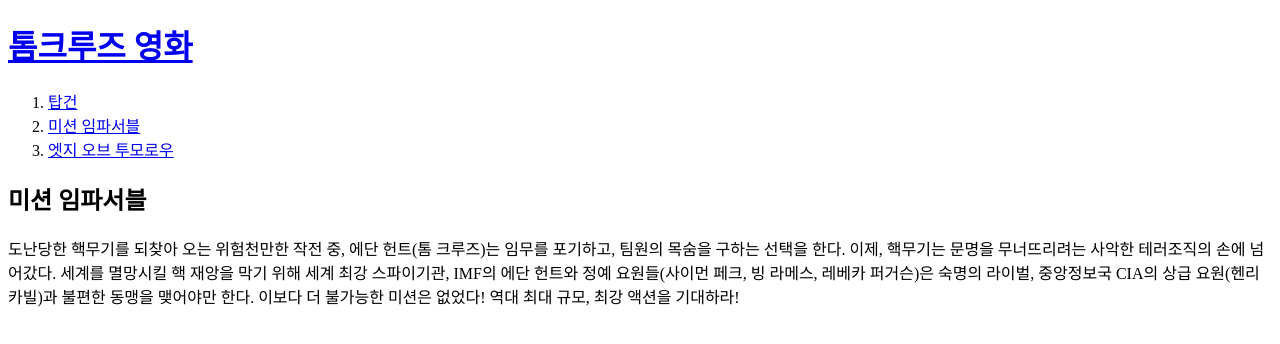
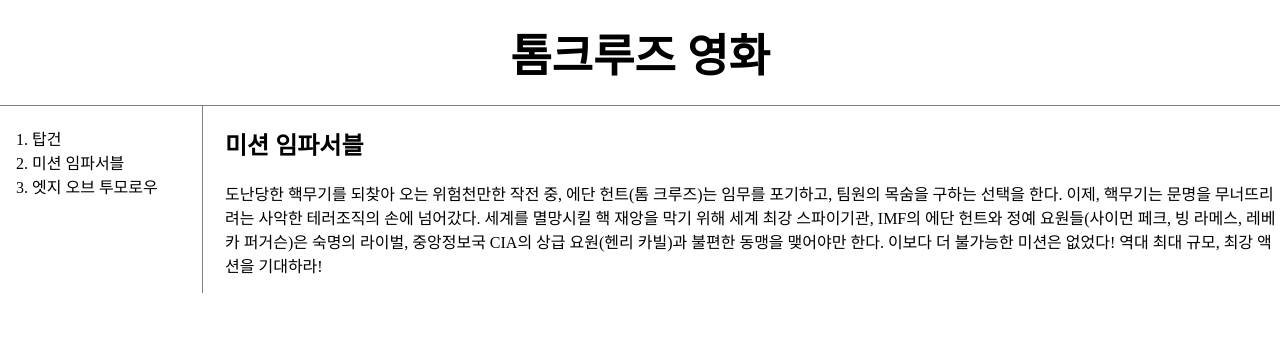
Before and after one commit to silverh77/my-site1, a plain HTML site: page 2.html in a window 1280 px wide. Drawn offline with Linux system fonts and the light colour scheme; a script that the page names is missing.

Commit message:
수정 css

```diff
--- a/2.html
+++ b/2.html
@@ -3,18 +3,64 @@
 <head>
     <title>톰크루즈 영화 - 미션 임파서블 </title>
     <meta charset="utf-8">
+    <link rel="stylesheet" href="style.css">
 </head>
+    <style>
+        body{
+            margin:0;
+        }
+        a {color:black;
+            text-decoration: none;
+        }
+
+        h1 {
+          font-size:45px;
+            text-align:center;
+            border-bottom:1px solid gray;
+            margin:0;
+            padding: 20px;
+        }
+        ol{
+            border-right:1px solid gray;
+            width: 150px;
+            margin: 0;
+            padding: 20px;
+        }
+        #grid{
+            display:grid;
+            grid-template-columns: 200px 1fr;
+        }
+        #grid ol{
+            padding-left:32px;
+        }
+        #grid #article{
+            padding-left:25px;
+        }
+        @media (max-width:800px){
+            #grid{
+            display:block;
+            }
+            ol{
+            border-right:none}
+            h1 {
+border-bottom:none}
+        }
+
+    </style>
 <body>
 <h1><a href="톰크루즈 영화">톰크루즈 영화</a></h1>
+    <div id="grid">
         <ol>
-        <li><a href="1.html"> 탑건</a></li>
-        <li><a href="2.html"> 미션 임파서블 </a></li>
+            <li><a href="1.html" > 탑건</a></li>
+            <li><a href="2.html" > 미션 임파서블 </a></li>
             <li><a href="3.html"> 엣지 오브 투모로우</a></li>
         </ol>
+        <div id="article">
         <h2> 미션 임파서블 </h2>
         <p>도난당한 핵무기를 되찾아 오는 위험천만한 작전 중, 에단 헌트(톰 크루즈)는 임무를 포기하고, 팀원의 목숨을 구하는 선택을 한다. 이제, 핵무기는 문명을 무너뜨리려는 사악한 테러조직의 손에 넘어갔다. 세계를 멸망시킬 핵 재앙을 막기 위해 세계 최강 스파이기관, IMF의 에단 헌트와 정예 요원들(사이먼 페크, 빙 라메스, 레베카 퍼거슨)은 숙명의 라이벌, 중앙정보국 CIA의 상급 요원(헨리 카빌)과 불편한 동맹을 맺어야만 한다. 이보다 더 불가능한 미션은 없었다! 역대 최대 규모, 최강 액션을 기대하라!
         </p>
-
+        </div>
+    </div>
         <p>
 
             <div id="disqus_thread"></div>
--- /dev/null
+++ b/style.css
@@ -0,0 +1,39 @@
+body{
+    margin:0;
+}
+a {color:black;
+    text-decoration: none;
+}
+
+h1 {
+  font-size:45px;
+    text-align:center;
+    border-bottom:1px solid gray;
+    margin:0;
+    padding: 20px;
+}
+ol{
+    border-right:1px solid gray;
+    width: 150px;
+    margin: 0;
+    padding: 20px;
+}
+#grid{
+    display:grid;
+    grid-template-columns: 200px 1fr;
+}
+#grid ol{
+    padding-left:32px;
+}
+#grid #article{
+    padding-left:25px;
+}
+@media (max-width:800px){
+    #grid{
+    display:block;
+    }
+    ol{
+    border-right:none}
+    h1 {
+border-bottom:none}
+}
```
Also changed, not shown: 1.html (+10 -0 lines), 3.html (+10 -0 lines). Lines whose indentation alone changed are shown as unchanged.
